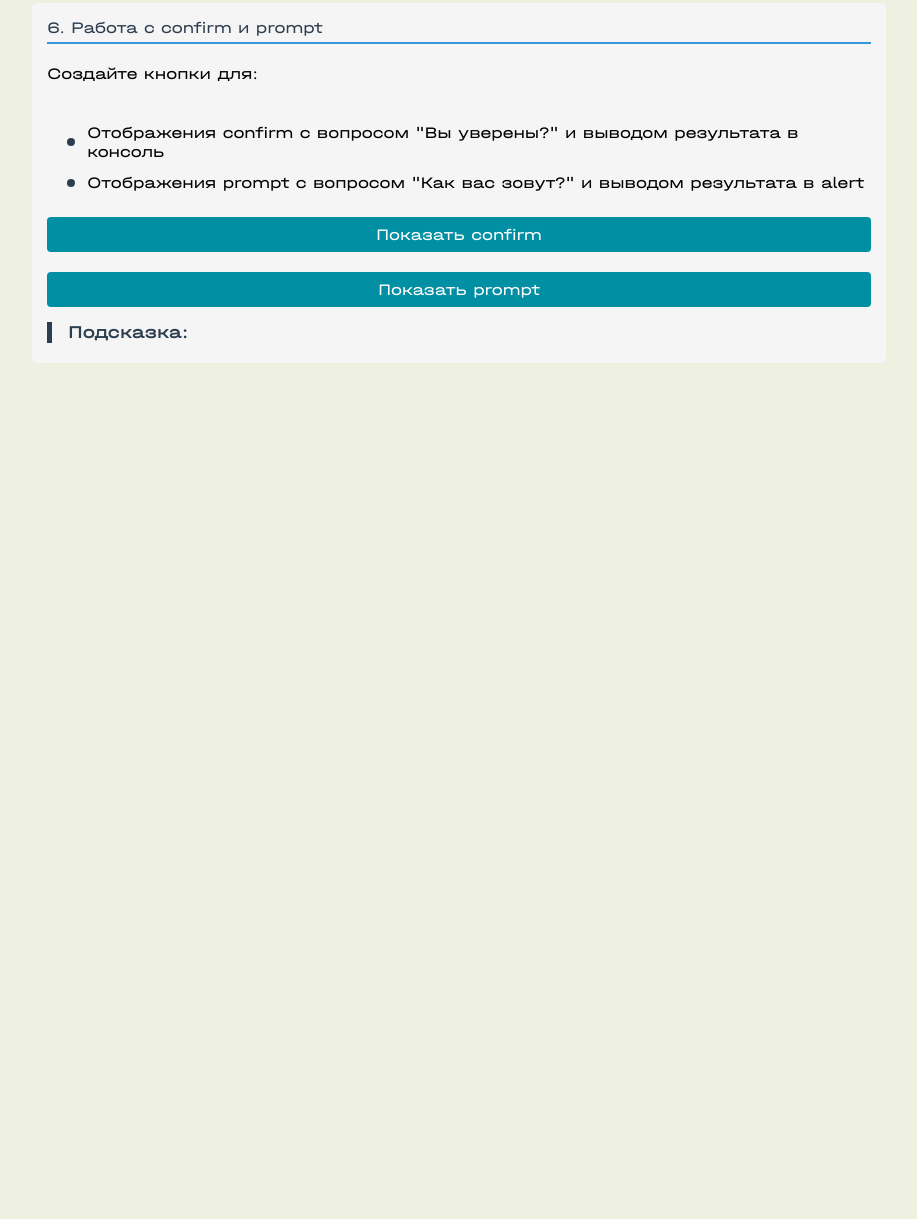
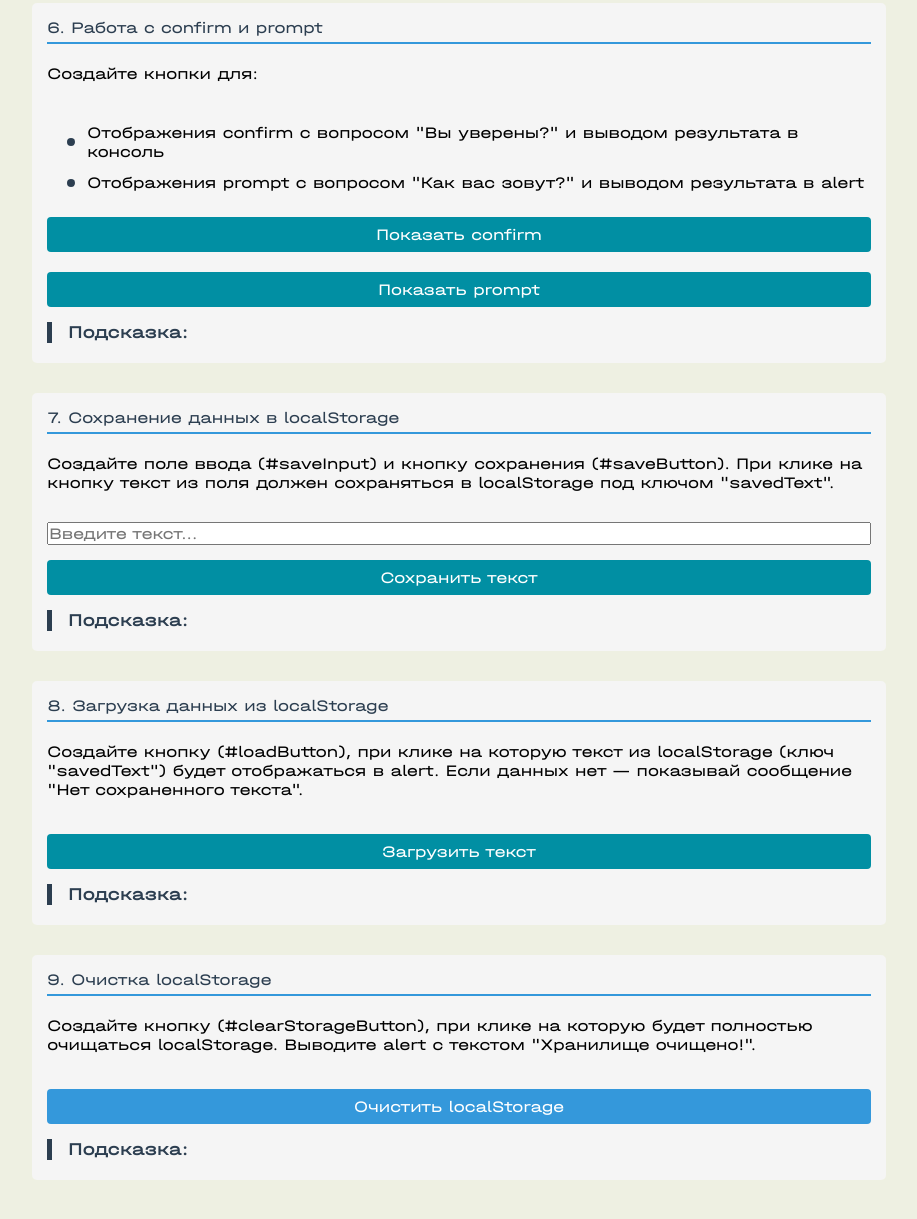
Before and after one commit to KrisKipper/lessons, a plain HTML site: page bom.html in a window 1280 px wide. Shown: the part 2494-3713 px from the top of the page, without its empty margins (181-1098 px from the left). Before the commit the page ends 2947 px from the top, so only its background shows below. Drawn offline with Linux system fonts and the light colour scheme.

Commit message:
feat: add new exercises

```diff
--- a/bom.html
+++ b/bom.html
@@ -161,6 +161,56 @@
                 </div>
             </div>
 
+            <div class="s-exercises__exercise" id="js5-1">
+                <h2>7. Сохранение данных в localStorage</h2>
+                <p>Создайте поле ввода (#saveInput) и кнопку сохранения (#saveButton). При клике на кнопку текст из поля
+                    должен сохраняться в localStorage под ключом "savedText".</p>
+                <input class="input _mb-sm" id="saveInput" placeholder="Введите текст..." type="text">
+                <button class="button _theme_blue" id="saveButton" type="button"><span class="button__text">Сохранить текст</span>
+                </button>
+                <div class="help">
+                    <div class="help__top">
+                        <h4 class="help__title">Подсказка:</h4>
+                    </div>
+                    <div class="help__content">
+                        Используй localStorage.setItem('ключ', 'значение') для сохранения данных.
+                    </div>
+                </div>
+            </div>
+
+            <div class="s-exercises__exercise" id="js5-2">
+                <h2>8. Загрузка данных из localStorage</h2>
+                <p>Создайте кнопку (#loadButton), при клике на которую текст из localStorage (ключ "savedText") будет
+                    отображаться в alert. Если данных нет — показывай сообщение "Нет сохраненного текста".</p>
+                <button class="button _theme_blue" id="loadButton" type="button"><span class="button__text">Загрузить текст</span>
+                </button>
+                <div class="help">
+                    <div class="help__top">
+                        <h4 class="help__title">Подсказка:</h4>
+                    </div>
+                    <div class="help__content">
+                        Используй localStorage.getItem('ключ') для получения данных. Проверь значение перед показом!
+                    </div>
+                </div>
+            </div>
+
+            <div class="s-exercises__exercise" id="js5-3">
+                <h2>9. Очистка localStorage</h2>
+                <p>Создайте кнопку (#clearStorageButton), при клике на которую будет полностью очищаться localStorage.
+                    Выводите alert с текстом "Хранилище очищено!".</p>
+                <button class="button _theme_red" id="clearStorageButton" type="button"><span class="button__text">Очистить localStorage</span>
+                </button>
+                <div class="help">
+                    <div class="help__top">
+                        <h4 class="help__title">Подсказка:</h4>
+                    </div>
+                    <div class="help__content">
+                        Используй метод localStorage.clear().
+                    </div>
+                </div>
+            </div>
+
+
         </section>
     </div>
 </main>
```
